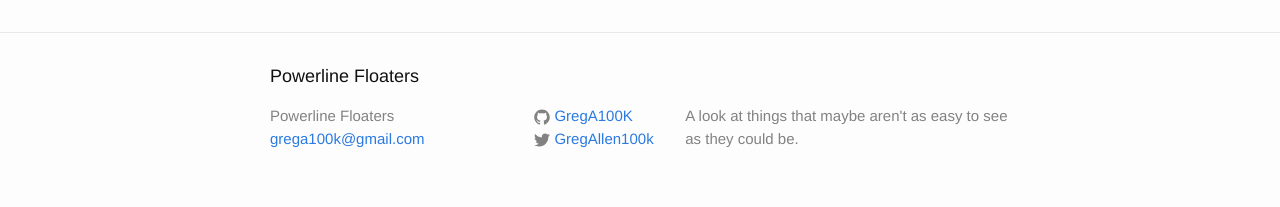
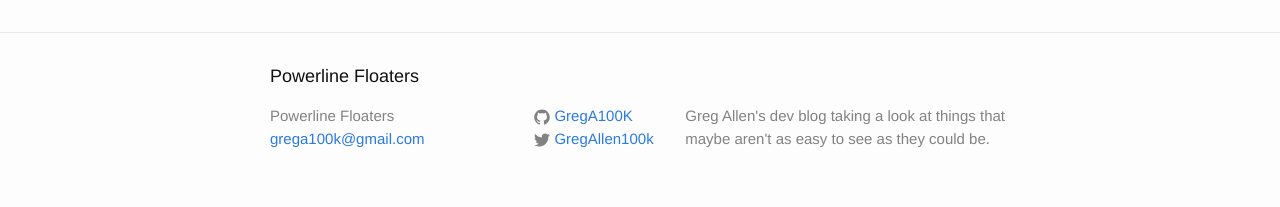
Before and after one commit to GregA100k/GregA100k.github.io, a Jekyll site: the page built from index.html, in a window 1280 px wide. Shown: the part 1208-1415 px from the top of the page. Built offline with Jekyll 4.4.1, drawn with Linux system fonts in a browser that asks for light colours.

Commit message:
change to the footer in hopes of adding google juice for my name

```diff
--- a/_config.yml
+++ b/_config.yml
@@ -2,7 +2,7 @@
 title: Powerline Floaters
 email: grega100k@gmail.com
 description: > # this means to ignore newlines until "baseurl:"
-  A look at things that maybe aren't as easy to see as they could be.
+  Greg Allen's dev blog taking a look at things that maybe aren't as easy to see as they could be.
 baseurl: "" # the subpath of your site, e.g. /blog/
 url: "http://GregA100k.github.io" # the base hostname & protocol for your site
 twitter_username: GregAllen100k
```
